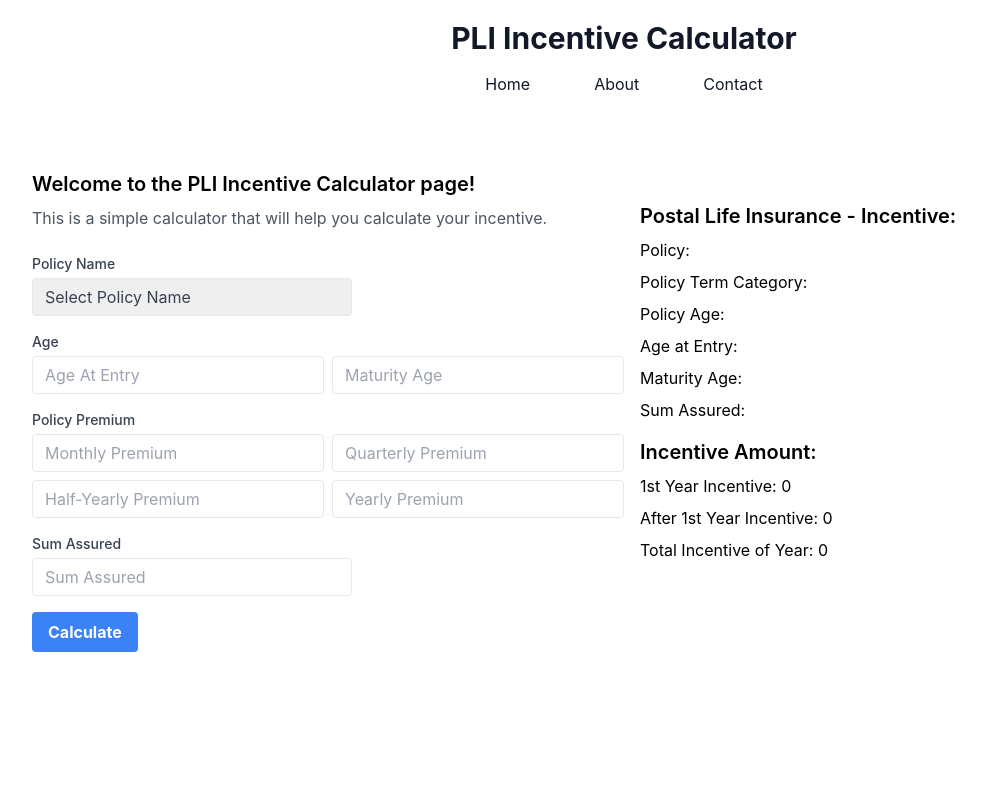
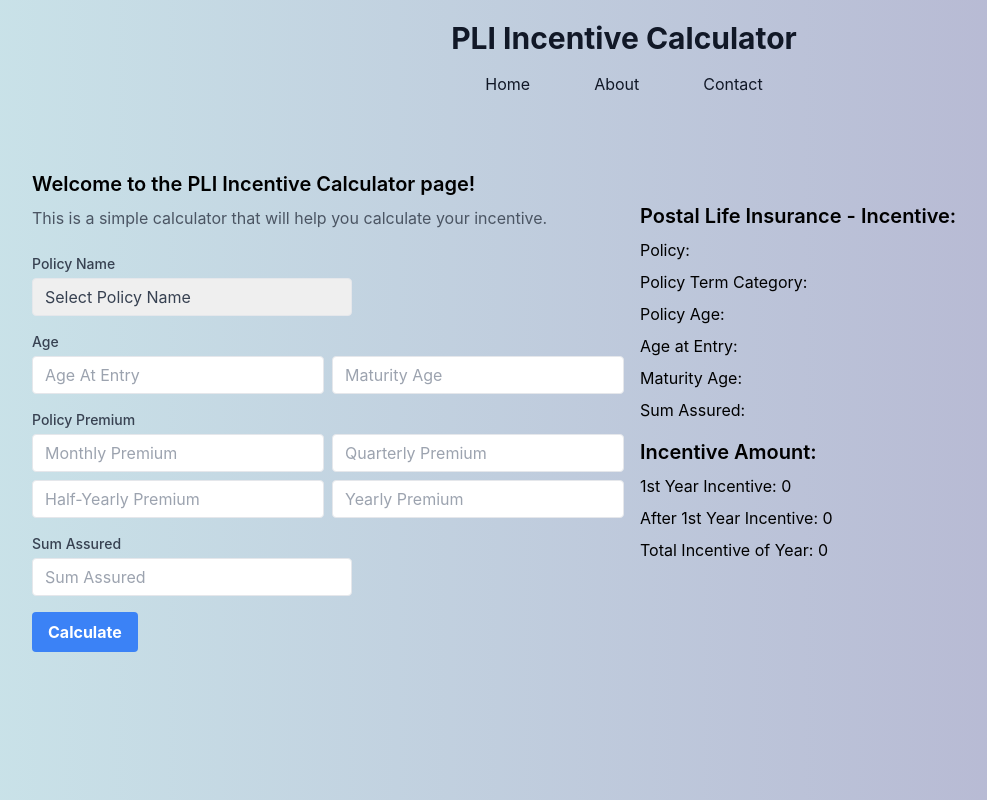
Before and after one commit to shuence/PLI-Incentive-Calculator, a React (Create React App) app: page / in a window 1280 px wide. Shown: the whole page, without its empty margins (16-1003 px from the left). Built offline with nearby package versions, Linux system fonts and the light colour scheme.

Commit message:
Added Color Background

```diff
--- a/src/index.css
+++ b/src/index.css
@@ -9,6 +9,12 @@ body {
     sans-serif;
   -webkit-font-smoothing: antialiased;
   -moz-osx-font-smoothing: grayscale;
+  background: hsla(192, 41%, 85%, 1);
+  background: -webkit-linear-gradient(90deg, hsla(192, 41%, 85%, 1) 0%, hsla(246, 24%, 75%, 1) 100%);
+  background: -moz-linear-gradient(90deg, hsla(192, 41%, 85%, 1) 0%, hsla(246, 24%, 75%, 1) 100%);
+  background: linear-gradient(90deg, hsla(192, 41%, 85%, 1) 0%, hsla(246, 24%, 75%, 1) 100%);
+  filter: progid: DXImageTransform.Microsoft.gradient( startColorstr="#CAE3E9", endColorstr="#B4B1CF", GradientType=1 );
+
 }
 
 code {
```
Also changed, not shown: 1 other file (tests, documents, lock files or other folders).
